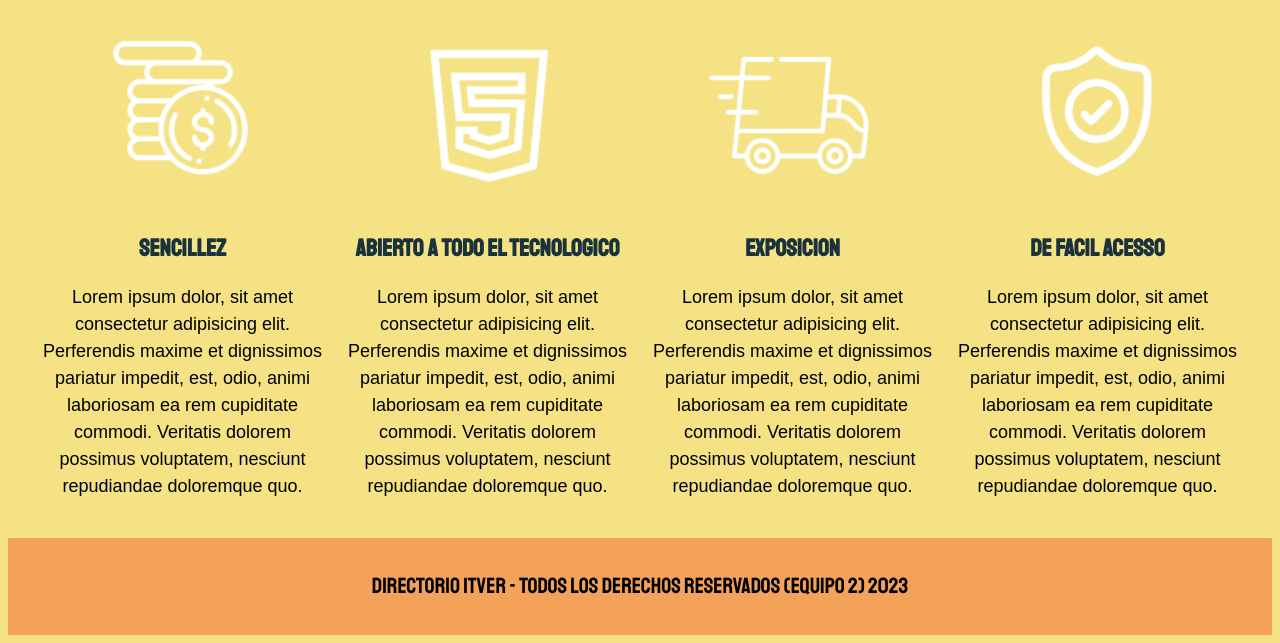
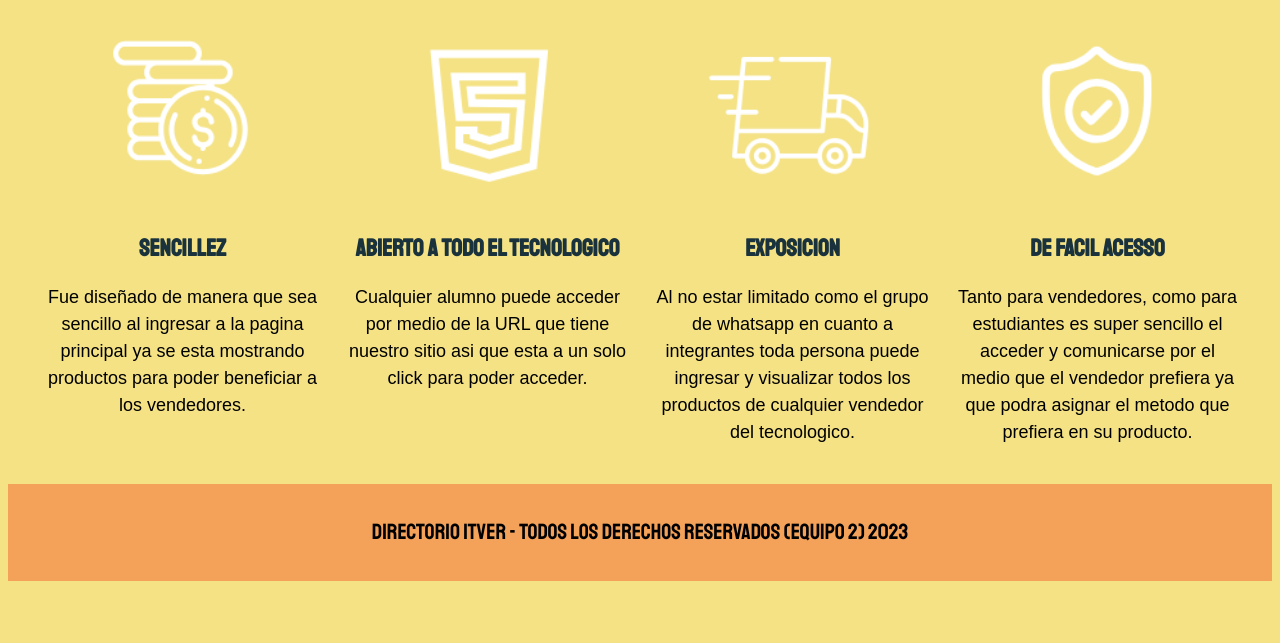
Before and after one commit to Doraigo/directorio-itver, a PHP site: page /nosotros.php in a window 1280 px wide. Shown: the part 906-1549 px from the top of the page. After the commit the page ends 1487 px from the top, so only its background shows below. Run offline with PHP 8.4, Linux system fonts and the light colour scheme.

Commit message:
Nosotros ya version final

```diff
--- a/nosotros.php
+++ b/nosotros.php
@@ -65,37 +65,33 @@ if (basename($_SERVER['PHP_SELF']) === 'form.php' && !isset($_SESSION['username'
             <div class="bloque">
                 <img class="bloque__imagen" src="img/icono_1.png" alt="porque comprar">
                 <h3 class="bloque__titulo"> Sencillez</h3>
-                <p>Lorem ipsum dolor, sit amet consectetur adipisicing elit.
-                    Perferendis maxime et dignissimos pariatur impedit, est, odio, animi laboriosam ea rem cupiditate commodi.
-                        Veritatis dolorem possimus voluptatem,
-                            nesciunt repudiandae doloremque quo.</p>
+                <p>Fue diseñado de manera que sea sencillo al ingresar a la pagina principal
+                    ya se esta mostrando productos para poder beneficiar a los vendedores.
+                </p>
             </div> <!--.bloque-->
 
             <div class="bloque">
                 <img class="bloque__imagen" src="img/icono_2.png" alt="porque comprar">
                 <h3 class="bloque__titulo"> Abierto a todo el Tecnologico</h3>
-                <p>Lorem ipsum dolor, sit amet consectetur adipisicing elit.
-                    Perferendis maxime et dignissimos pariatur impedit, est, odio, animi laboriosam ea rem cupiditate commodi.
-                        Veritatis dolorem possimus voluptatem,
-                            nesciunt repudiandae doloremque quo.</p>
+                <p>Cualquier alumno puede acceder por medio de la URL que tiene nuestro sitio asi que esta a un solo
+                    click para poder acceder.
+                </p>
             </div> <!--.bloque-->
 
             <div class="bloque">
                 <img class="bloque__imagen" src="img/icono_3.png" alt="porque comprar">
                 <h3 class="bloque__titulo"> Exposicion</h3>
-                <p>Lorem ipsum dolor, sit amet consectetur adipisicing elit.
-                    Perferendis maxime et dignissimos pariatur impedit, est, odio, animi laboriosam ea rem cupiditate commodi.
-                        Veritatis dolorem possimus voluptatem,
-                            nesciunt repudiandae doloremque quo.</p>
+                <p>Al no estar limitado como el grupo de whatsapp en cuanto a integrantes toda persona puede ingresar y visualizar
+                    todos los productos de cualquier vendedor del tecnologico.
+                </p>
             </div> <!--.bloque-->
 
             <div class="bloque">
                 <img class="bloque__imagen" src="img/icono_4.png" alt="porque comprar">
                 <h3 class="bloque__titulo"> De Facil Acesso</h3>
-                <p>Lorem ipsum dolor, sit amet consectetur adipisicing elit.
-                    Perferendis maxime et dignissimos pariatur impedit, est, odio, animi laboriosam ea rem cupiditate commodi.
-                        Veritatis dolorem possimus voluptatem,
-                            nesciunt repudiandae doloremque quo.</p>
+                <p>Tanto para vendedores, como para estudiantes es super sencillo el acceder y comunicarse por el medio que el
+                    vendedor prefiera ya que podra asignar el metodo que prefiera en su producto.
+                </p>
             </div> <!--.bloque-->
         </div> <!--.bloques-->
 
```
